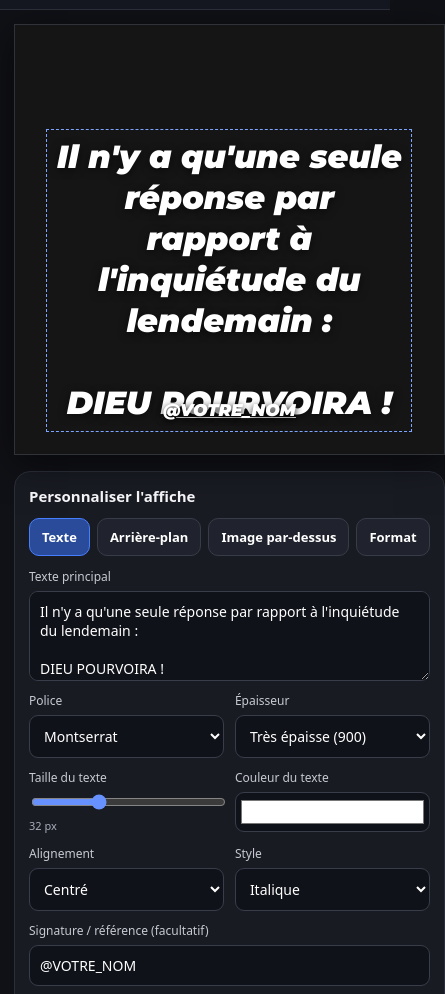
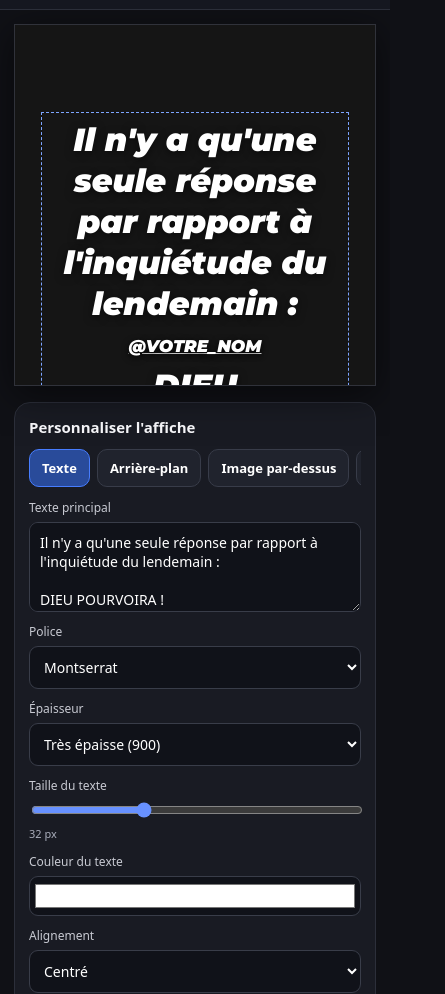
Before and after one commit to delivrancemateto-tech/studio-whatsapp, a plain HTML site: page index.html in a window 390 px wide. Shown: the part 65-1059 px from the top of the page, 445 px wide, since content can reach past the window. Drawn offline with Linux system fonts and the light colour scheme; a web font is replaced by a local one.

Commit message:
Enhance responsive design for controls and fields
Added responsive styles for controls and fields in index.html.

```diff
--- a/index.html
+++ b/index.html
@@ -56,6 +56,36 @@ button.danger{background:#46262c;border-color:#75404a}
 #status{font-size:12px;color:#aebbd9;min-height:18px;margin-top:8px}
 .hidden{display:none!important}
 @media(min-width:850px){main{grid-template-columns:minmax(320px,520px) minmax(350px,1fr);align-items:start}.preview-wrap{position:sticky;top:90px}.panel{padding:17px}}
+  /* Évite que les colonnes et leurs champs élargissent la page */
+main > section,
+.preview-wrap,
+.controls,
+.field {
+  min-width: 0;
+}
+
+.controls {
+  grid-template-columns: repeat(2, minmax(0, 1fr));
+}
+
+@media (max-width: 600px) {
+  .controls {
+    grid-template-columns: minmax(0, 1fr);
+  }
+
+  .field.full {
+    grid-column: 1;
+  }
+
+  #stage {
+    width: 100%;
+    max-width: 520px;
+  }
+
+  .actions button {
+    min-width: 0;
+  }
+}
 </style>
 </head>
 <body>
```
